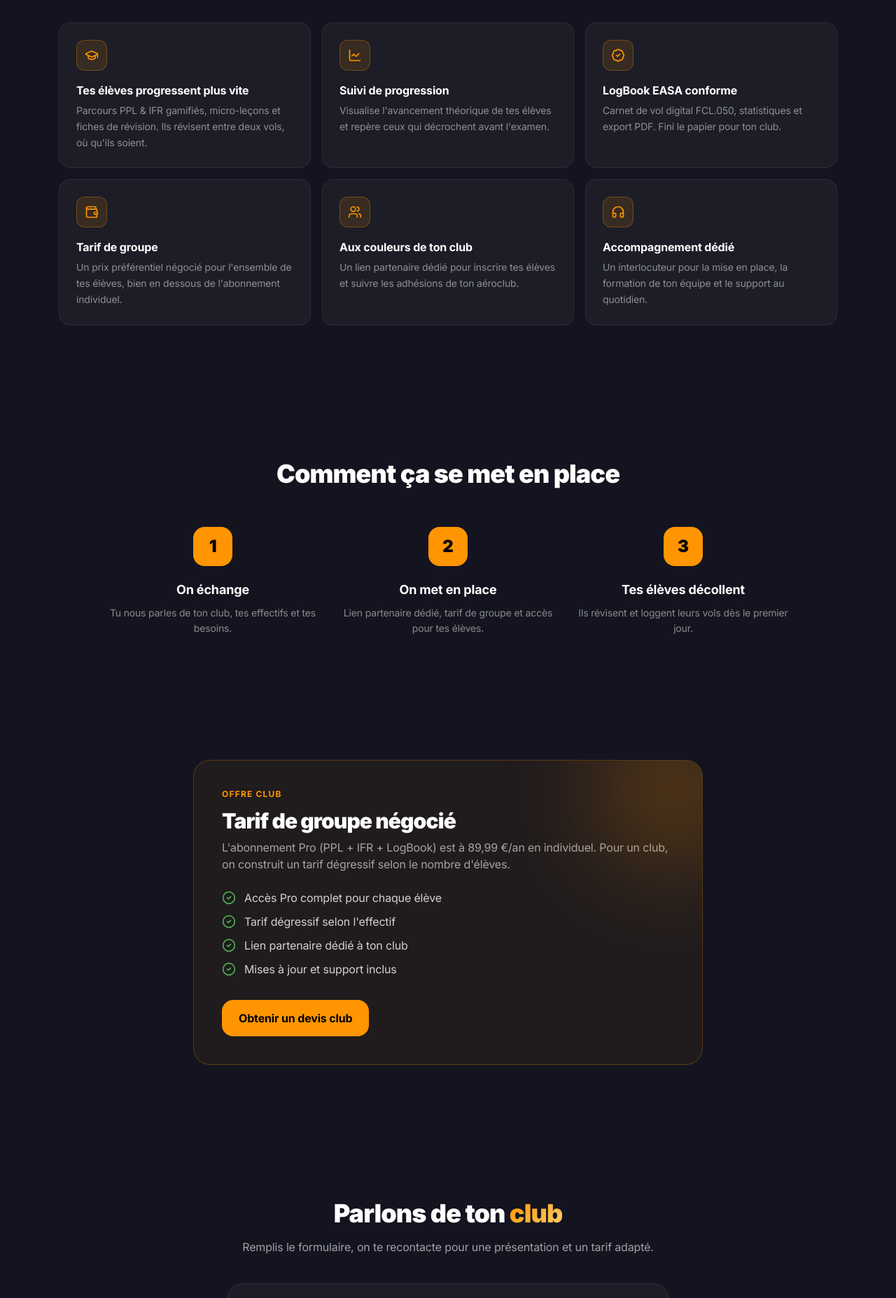
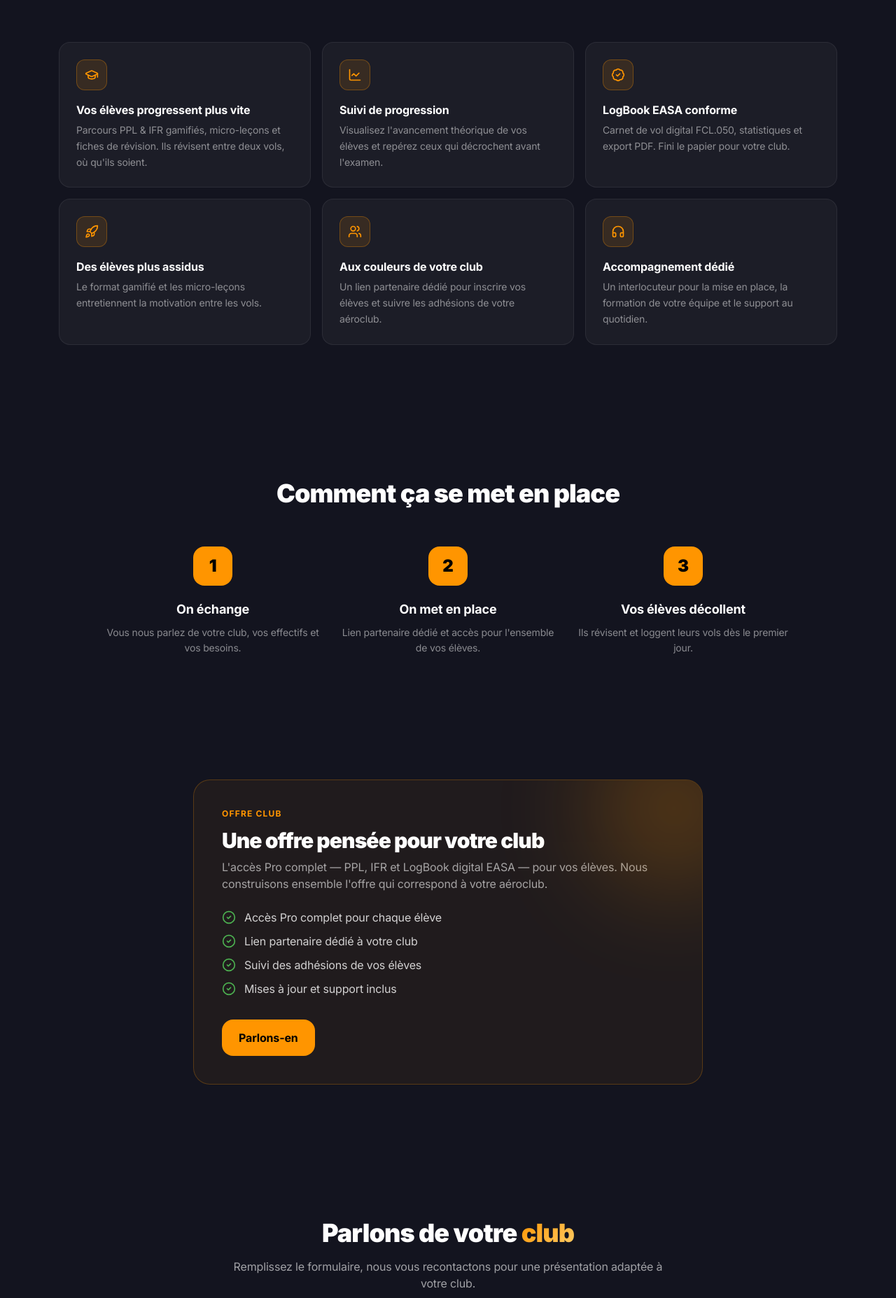
Before and after one commit to myflypath-droid/myflypath-site, a React (Vite) app: page /clubs in a window 1280 px wide. Shown: the part 830-2685 px from the top of the page at 70% size. Built offline with nearby package versions, Linux system fonts and the light colour scheme; no server answers.

Commit message:
Mise a jour du site MyFlyPath (05/07/2026 23:00:32,23)

```diff
--- a/src/pages/ClubsLanding.jsx
+++ b/src/pages/ClubsLanding.jsx
@@ -1,8 +1,8 @@
 import React, { useEffect, useState } from "react";
 import { motion } from "framer-motion";
 import {
-  Users, GraduationCap, LineChart, BadgeCheck, Wallet,
-  Headphones, CheckCircle2, Plane, Mail,
+  Users, GraduationCap, LineChart, BadgeCheck, Rocket,
+  Headphones, CheckCircle2, Mail,
 } from "lucide-react";
 import Navbar from "../components/landing/Navbar";
 import Footer from "../components/landing/Footer";
@@ -11,18 +11,18 @@ const FORMSPREE = "https://formspree.io/f/xrerdkoj";
 const CONTACT_EMAIL = "contact@myflypath.fr";
 
 const BENEFITS = [
-  { icon: GraduationCap, title: "Tes élèves progressent plus vite", desc: "Parcours PPL & IFR gamifiés, micro-leçons et fiches de révision. Ils révisent entre deux vols, où qu'ils soient." },
-  { icon: LineChart, title: "Suivi de progression", desc: "Visualise l'avancement théorique de tes élèves et repère ceux qui décrochent avant l'examen." },
-  { icon: BadgeCheck, title: "LogBook EASA conforme", desc: "Carnet de vol digital FCL.050, statistiques et export PDF. Fini le papier pour ton club." },
-  { icon: Wallet, title: "Tarif de groupe", desc: "Un prix préférentiel négocié pour l'ensemble de tes élèves, bien en dessous de l'abonnement individuel." },
-  { icon: Users, title: "Aux couleurs de ton club", desc: "Un lien partenaire dédié pour inscrire tes élèves et suivre les adhésions de ton aéroclub." },
-  { icon: Headphones, title: "Accompagnement dédié", desc: "Un interlocuteur pour la mise en place, la formation de ton équipe et le support au quotidien." },
+  { icon: GraduationCap, title: "Vos élèves progressent plus vite", desc: "Parcours PPL & IFR gamifiés, micro-leçons et fiches de révision. Ils révisent entre deux vols, où qu'ils soient." },
+  { icon: LineChart, title: "Suivi de progression", desc: "Visualisez l'avancement théorique de vos élèves et repérez ceux qui décrochent avant l'examen." },
+  { icon: BadgeCheck, title: "LogBook EASA conforme", desc: "Carnet de vol digital FCL.050, statistiques et export PDF. Fini le papier pour votre club." },
+  { icon: Rocket, title: "Des élèves plus assidus", desc: "Le format gamifié et les micro-leçons entretiennent la motivation entre les vols." },
+  { icon: Users, title: "Aux couleurs de votre club", desc: "Un lien partenaire dédié pour inscrire vos élèves et suivre les adhésions de votre aéroclub." },
+  { icon: Headphones, title: "Accompagnement dédié", desc: "Un interlocuteur pour la mise en place, la formation de votre équipe et le support au quotidien." },
 ];
 
 const STEPS = [
-  { n: 1, title: "On échange", desc: "Tu nous parles de ton club, tes effectifs et tes besoins." },
-  { n: 2, title: "On met en place", desc: "Lien partenaire dédié, tarif de groupe et accès pour tes élèves." },
-  { n: 3, title: "Tes élèves décollent", desc: "Ils révisent et loggent leurs vols dès le premier jour." },
+  { n: 1, title: "On échange", desc: "Vous nous parlez de votre club, vos effectifs et vos besoins." },
+  { n: 2, title: "On met en place", desc: "Lien partenaire dédié et accès pour l'ensemble de vos élèves." },
+  { n: 3, title: "Vos élèves décollent", desc: "Ils révisent et loggent leurs vols dès le premier jour." },
 ];
 
 function PartnerForm() {
@@ -47,7 +47,7 @@ function PartnerForm() {
       <div className="flex flex-col items-center justify-center py-12 text-center">
         <div className="text-5xl mb-4">✈️</div>
         <p className="text-lg font-black text-white mb-2">Demande envoyée !</p>
-        <p className="text-sm" style={{ color: "rgba(255,255,255,0.45)" }}>On revient vers toi très vite pour organiser tout ça. 📬</p>
+        <p className="text-sm" style={{ color: "rgba(255,255,255,0.45)" }}>Nous revenons vers vous très vite pour organiser tout ça. 📬</p>
       </div>
     );
   }
@@ -67,14 +67,14 @@ function PartnerForm() {
           <input type="text" name="club" required placeholder="Aéroclub de..." style={inputStyle} />
         </div>
         <div>
-          <label className={labelCls} style={labelStyle}>Ton nom</label>
+          <label className={labelCls} style={labelStyle}>Votre nom</label>
           <input type="text" name="nom" required placeholder="Prénom Nom" style={inputStyle} />
         </div>
       </div>
       <div className="grid sm:grid-cols-2 gap-3">
         <div>
           <label className={labelCls} style={labelStyle}>Email</label>
-          <input type="email" name="email" required placeholder="toi@club.fr" style={inputStyle} />
+          <input type="email" name="email" required placeholder="vous@club.fr" style={inputStyle} />
         </div>
         <div>
           <label className={labelCls} style={labelStyle}>Nombre d'élèves (environ)</label>
@@ -83,11 +83,11 @@ function PartnerForm() {
       </div>
       <div>
         <label className={labelCls} style={labelStyle}>Message</label>
-        <textarea name="message" rows={4} placeholder="Parle-nous de ton club et de tes besoins..." style={{ ...inputStyle, resize: "none" }} />
+        <textarea name="message" rows={4} placeholder="Parlez-nous de votre club et de vos besoins..." style={{ ...inputStyle, resize: "none" }} />
       </div>
       {status === "error" && (
         <p className="text-xs text-center" style={{ color: "#FF4444" }}>
-          Une erreur est survenue. Écris-nous à {CONTACT_EMAIL}
+          Une erreur est survenue. Écrivez-nous à {CONTACT_EMAIL}
         </p>
       )}
       <button type="submit" disabled={status === "sending"}
@@ -122,12 +122,12 @@ export default function ClubsLanding() {
               <Users className="w-3.5 h-3.5" /> Aéroclubs & écoles de pilotage
             </div>
             <h1 className="text-4xl sm:text-5xl lg:text-[4rem] font-black leading-[1.05] tracking-tight text-white">
-              Équipe ton club de<br />
+              Équipez votre club de<br />
               <span className="gradient-text-orange">la meilleure app de formation.</span>
             </h1>
             <p className="mt-6 text-lg md:text-xl max-w-2xl mx-auto" style={{ color: "rgba(255,255,255,0.6)" }}>
-              Offre à tes élèves le PPL & l'IFR gamifiés, les fiches de révision et le LogBook digital EASA —
-              à un tarif de groupe négocié pour ton aéroclub.
+              Offrez à vos élèves le PPL & l'IFR gamifiés, les fiches de révision et le LogBook digital EASA,
+              pour accompagner leur formation au sein de votre aéroclub.
             </p>
             <div className="mt-9 flex flex-col sm:flex-row items-center justify-center gap-4">
               <a href="#contact-club" className="inline-flex items-center gap-2.5 rounded-2xl px-7 py-4 font-bold transition-transform hover:scale-[1.03]"
@@ -151,7 +151,7 @@ export default function ClubsLanding() {
               Pourquoi MyFlyPath
             </p>
             <h2 className="text-3xl md:text-5xl font-black tracking-tight text-white leading-tight">
-              Un vrai atout pour<br /><span className="gradient-text-orange">tes élèves et ton club.</span>
+              Un vrai atout pour<br /><span className="gradient-text-orange">vos élèves et votre club.</span>
             </h2>
           </div>
 
@@ -203,16 +203,16 @@ export default function ClubsLanding() {
             <div className="absolute -top-16 -right-16 w-52 h-52 rounded-full blur-[80px] opacity-30 pointer-events-none"
               style={{ background: "#FF9500" }} />
             <p className="text-xs font-bold uppercase tracking-widest mb-3" style={{ color: "#FF9500" }}>Offre club</p>
-            <h3 className="text-2xl md:text-3xl font-black text-white mb-2">Tarif de groupe négocié</h3>
+            <h3 className="text-2xl md:text-3xl font-black text-white mb-2">Une offre pensée pour votre club</h3>
             <p className="mb-6" style={{ color: "rgba(255,255,255,0.6)" }}>
-              L'abonnement Pro (PPL + IFR + LogBook) est à 89,99 €/an en individuel.
-              Pour un club, on construit un tarif dégressif selon le nombre d'élèves.
+              L'accès Pro complet — PPL, IFR et LogBook digital EASA — pour vos élèves.
+              Nous construisons ensemble l'offre qui correspond à votre aéroclub.
             </p>
             <ul className="space-y-2.5 mb-8">
               {[
                 "Accès Pro complet pour chaque élève",
-                "Tarif dégressif selon l'effectif",
-                "Lien partenaire dédié à ton club",
+                "Lien partenaire dédié à votre club",
+                "Suivi des adhésions de vos élèves",
                 "Mises à jour et support inclus",
               ].map((f) => (
                 <li key={f} className="flex items-center gap-3" style={{ color: "rgba(255,255,255,0.8)" }}>
@@ -223,7 +223,7 @@ export default function ClubsLanding() {
             </ul>
             <a href="#contact-club" className="inline-flex items-center gap-2 rounded-2xl px-6 py-3.5 font-bold transition-transform hover:scale-[1.03]"
               style={{ background: "#FF9500", color: "#000" }}>
-              Obtenir un devis club
+              Parlons-en
             </a>
           </div>
         </div>
@@ -238,10 +238,10 @@ export default function ClubsLanding() {
         <div className="max-w-2xl mx-auto px-5">
           <div className="text-center mb-10">
             <h2 className="text-3xl md:text-4xl font-black tracking-tight text-white">
-              Parlons de ton <span className="gradient-text-orange">club</span>
+              Parlons de votre <span className="gradient-text-orange">club</span>
             </h2>
             <p className="mt-4" style={{ color: "rgba(255,255,255,0.6)" }}>
-              Remplis le formulaire, on te recontacte pour une présentation et un tarif adapté.
+              Remplissez le formulaire, nous vous recontactons pour une présentation adaptée à votre club.
             </p>
           </div>
           <div className="rounded-3xl p-6 md:p-8"
@@ -249,7 +249,7 @@ export default function ClubsLanding() {
             <PartnerForm />
           </div>
           <p className="mt-6 text-center text-sm flex items-center justify-center gap-2" style={{ color: "rgba(255,255,255,0.4)" }}>
-            <Mail className="w-4 h-4" /> Ou écris-nous directement à{" "}
+            <Mail className="w-4 h-4" /> Ou écrivez-nous directement à{" "}
             <a href={`mailto:${CONTACT_EMAIL}`} className="underline hover:text-white/70">{CONTACT_EMAIL}</a>
           </p>
         </div>
```
